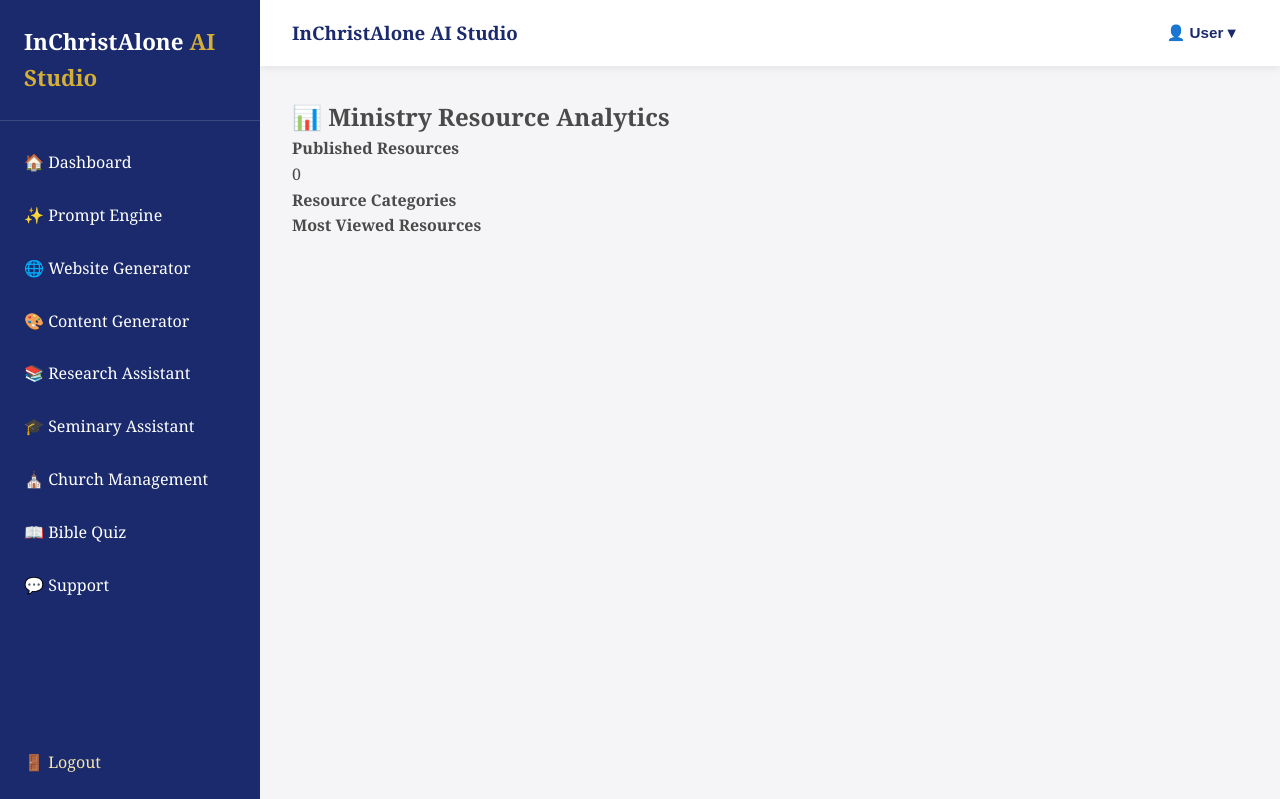
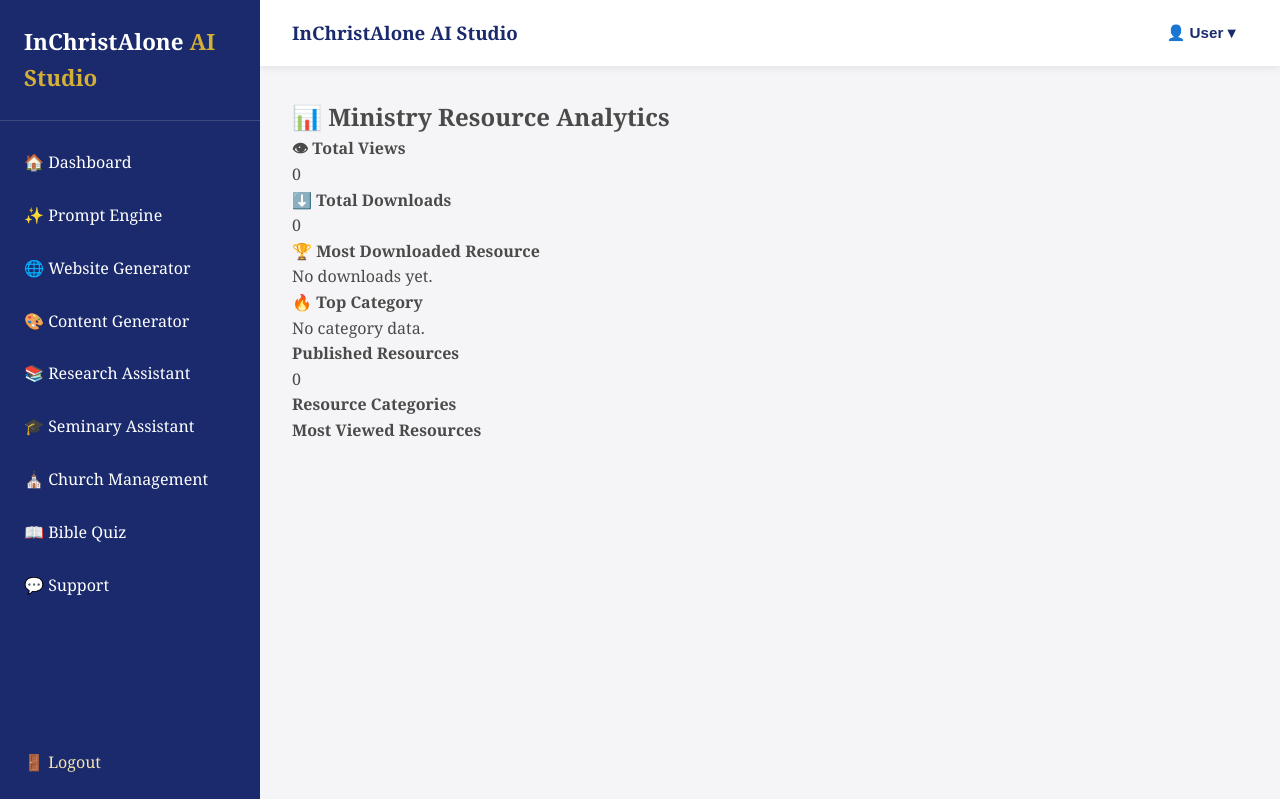
Before and after one commit to taiwolade-dot/InChristAlone-AI-Studio, a Flask app: page /ministry/resource-analytics in a window 1280 px wide. Shown: the top 799 px of the page. Run offline with Flask 3, Linux system fonts and the light colour scheme; a user stored in the database is signed in; tables that the repository leaves empty hold one stand-in row (values such as "Sample post").

Commit message:
v3.6.5 Resource Performance Summary intelligence

```diff
--- a/modules/ministry/routes.py
+++ b/modules/ministry/routes.py
@@ -213,9 +213,37 @@ def resource_analytics():
         MinistryContent.view_count.desc()
     ).limit(5).all()
 
+    total_views = db.session.query(
+        func.sum(MinistryContent.view_count)
+    ).filter(
+        MinistryContent.owner_id == current_user.id,
+        MinistryContent.status == "Published"
+    ).scalar() or 0
+
+    total_downloads = db.session.query(
+        func.sum(MinistryContent.download_count)
+    ).filter(
+        MinistryContent.owner_id == current_user.id,
+        MinistryContent.status == "Published"
+    ).scalar() or 0
+
+    most_downloaded = published.order_by(
+        MinistryContent.download_count.desc()
+    ).first()
+
+    top_category = max(
+        categories,
+        key=lambda item: item[1],
+        default=None
+    )
+
     return render_template(
         "ministry/resource_analytics.html",
         total_resources=total_resources,
+        total_views=total_views,
+        total_downloads=total_downloads,
+        most_downloaded=most_downloaded,
+        top_category=top_category,
         categories=categories,
         top_resources=top_resources
     )
--- a/templates/ministry/resource_analytics.html
+++ b/templates/ministry/resource_analytics.html
@@ -3,6 +3,48 @@
 {% block content %}
 
 <h2>📊 Ministry Resource Analytics</h2>
+
+<div class="card mt-3">
+    <div class="card-body">
+        <h4>👁 Total Views</h4>
+        <p>{{ total_views }}</p>
+    </div>
+</div>
+
+<div class="card mt-3">
+    <div class="card-body">
+        <h4>⬇️ Total Downloads</h4>
+        <p>{{ total_downloads }}</p>
+    </div>
+</div>
+
+<div class="card mt-3">
+    <div class="card-body">
+        <h4>🏆 Most Downloaded Resource</h4>
+        {% if most_downloaded %}
+            <p>
+                {{ most_downloaded.title }}
+                ({{ most_downloaded.download_count }} downloads)
+            </p>
+        {% else %}
+            <p>No downloads yet.</p>
+        {% endif %}
+    </div>
+</div>
+
+<div class="card mt-3">
+    <div class="card-body">
+        <h4>🔥 Top Category</h4>
+        {% if top_category %}
+            <p>
+                {{ top_category[0] or "General" }}
+                ({{ top_category[1] }} resources)
+            </p>
+        {% else %}
+            <p>No category data.</p>
+        {% endif %}
+    </div>
+</div>
 
 <div class="card mt-3">
     <div class="card-body">
```
